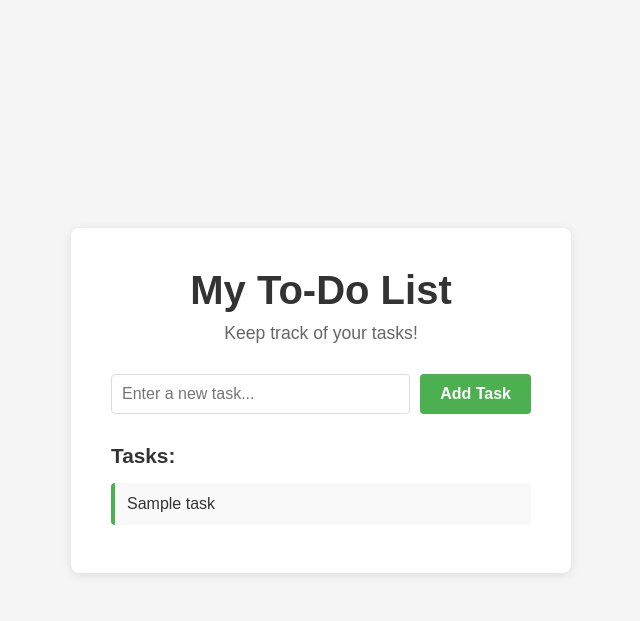
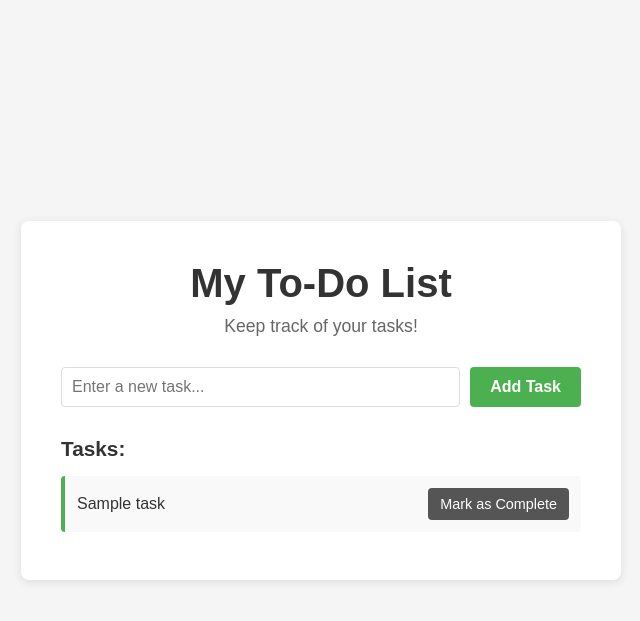
Before and after one commit to kentrelpeters/todo-app, a Flask app: template templates/index.html in a window 1280 px wide. Shown: the top 621 px of the page, without its empty margins (319-959 px from the left). Run offline with Flask 3, Linux system fonts and the light colour scheme; the template is opened without the code that fills it: most values are stand-ins (such as "Sample title", 1, 10 or a date in 2020).

Commit message:
Add completed-task toggling while keeping task creation functionality

```diff
--- a/app.py
+++ b/app.py
@@ -2,7 +2,8 @@ from flask import Flask, render_template, request, redirect, url_for
 
 app = Flask(__name__)
 
-# Temporary list to store tasks
+# Temporary list to store tasks.
+# Each item is a dictionary: {'task': 'Example', 'done': False}
 tasks = []
 
 
@@ -15,7 +16,14 @@ def home():
 def add_task():
     task = request.form.get('task')
     if task:
-        tasks.append(task)
+        tasks.append({'task': task, 'done': False})
+    return redirect(url_for('home'))
+
+
+@app.route('/complete/<int:index>', methods=['POST'])
+def complete_task(index):
+    if 0 <= index < len(tasks):
+        tasks[index]['done'] = not tasks[index]['done']
     return redirect(url_for('home'))
 
 
--- a/static/style.css
+++ b/static/style.css
@@ -20,7 +20,7 @@ body {
     border-radius: 8px;
     box-shadow: 0 2px 10px rgba(0, 0, 0, 0.1);
     text-align: center;
-    max-width: 500px;
+    max-width: 600px;
     width: 100%;
 }
 
@@ -65,7 +65,6 @@ p {
     border-radius: 4px;
     cursor: pointer;
     font-weight: bold;
-    transition: background-color 0.3s;
 }
 
 .add-btn:hover {
@@ -80,21 +79,48 @@ p {
     color: #333;
     font-size: 1.3em;
     margin-bottom: 15px;
-    text-align: left;
 }
 
 .task-list ul {
     list-style: none;
+    padding: 0;
 }
 
-.task-list li {
+.task-item {
+    display: flex;
+    justify-content: space-between;
+    align-items: center;
     background-color: #f9f9f9;
     padding: 12px;
     margin-bottom: 8px;
     border-left: 4px solid #4CAF50;
     border-radius: 4px;
     color: #333;
-    font-size: 1em;
+    gap: 10px;
+}
+
+.task-item.completed {
+    border-left-color: #888;
+    background-color: #f0f0f0;
+}
+
+.task-item.completed span {
+    text-decoration: line-through;
+    color: #777;
+}
+
+.complete-form {
+    margin: 0;
+}
+
+.complete-btn {
+    padding: 8px 12px;
+    border: none;
+    border-radius: 4px;
+    cursor: pointer;
+    background-color: #555;
+    color: white;
+    font-size: 0.9em;
 }
 
 .no-tasks {
--- a/templates/index.html
+++ b/templates/index.html
@@ -27,7 +27,18 @@
                 <h2>Tasks:</h2>
                 <ul>
                     {% for task in tasks %}
-                        <li>{{ task }}</li>
+                        <li class="task-item {{ 'completed' if task.done else 'incomplete' }}">
+                            <span>{{ task.task }}</span>
+                            <form method="POST" action="{{ url_for('complete_task', index=loop.index0) }}" class="complete-form">
+                                <button type="submit" class="complete-btn">
+                                    {% if task.done %}
+                                        Mark as Incomplete
+                                    {% else %}
+                                        Mark as Complete
+                                    {% endif %}
+                                </button>
+                            </form>
+                        </li>
                     {% endfor %}
                 </ul>
             {% else %}
```
